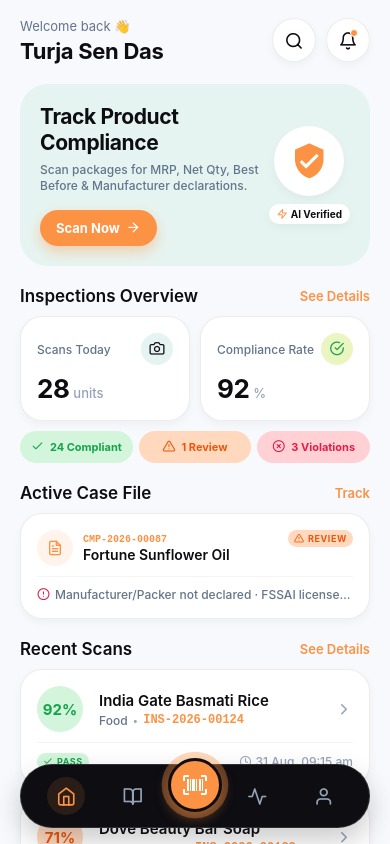
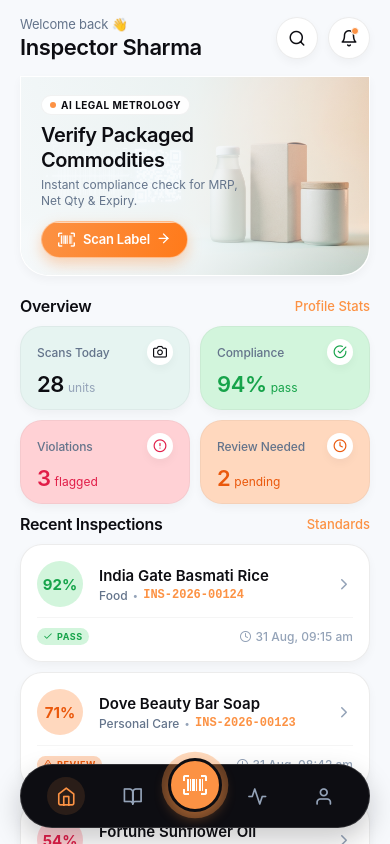
Before and after one commit to harish2007328/check-it, a React Native app: screen /Home in a window 390 px wide. Built offline with nearby package versions, Linux system fonts and the light colour scheme; what react-native-worklets would draw is missing.

Commit message:
feat: simplified liquid glass homepage with 3D scanner banner and real-time scan persistence

```diff
--- a/src/screens/HomeScreen.tsx
+++ b/src/screens/HomeScreen.tsx
@@ -1,4 +1,4 @@
-import React, { useRef } from 'react';
+import React, { useRef, useState, useEffect } from 'react';
 import {
   View,
   Text,
@@ -9,27 +9,45 @@ import {
   SafeAreaView,
   StatusBar,
   Platform,
+  ImageBackground,
 } from 'react-native';
 import { Feather, MaterialCommunityIcons } from '@expo/vector-icons';
+import { LinearGradient } from 'expo-linear-gradient';
+import AsyncStorage from '@react-native-async-storage/async-storage';
 import { Colors, Typography, Spacing, Radii, Shadows } from '../theme/colors';
-import { MOCK_SCANS, MOCK_COMPLAINTS } from '../data/mockScans';
+import { MOCK_SCANS } from '../data/mockScans';
+import { ScanResult } from '../types';
 import ScanCard from '../components/ScanCard';
-import StatusBadge from '../components/StatusBadge';
 
 export default function HomeScreen({ navigation }: any) {
   const scanPressAnim = useRef(new Animated.Value(1)).current;
+  const [scans, setScans] = useState<ScanResult[]>(MOCK_SCANS);
+
+  useEffect(() => {
+    loadSavedScans();
+  }, []);
+
+  const loadSavedScans = async () => {
+    try {
+      const stored = await AsyncStorage.getItem('scans');
+      if (stored) {
+        const parsed: ScanResult[] = JSON.parse(stored);
+        if (parsed.length > 0) {
+          setScans([...parsed, ...MOCK_SCANS]);
+        }
+      }
+    } catch {}
+  };
 
   const handleScanPressIn = () =>
-    Animated.spring(scanPressAnim, { toValue: 0.96, useNativeDriver: Platform.OS !== 'web' }).start();
+    Animated.spring(scanPressAnim, { toValue: 0.95, useNativeDriver: Platform.OS !== 'web' }).start();
   const handleScanPressOut = () =>
     Animated.spring(scanPressAnim, { toValue: 1, useNativeDriver: Platform.OS !== 'web' }).start();
 
   const totalToday = 28;
-  const compliantCount = 24;
+  const complianceRate = 94;
   const violationCount = 3;
-  const reviewCount = 1;
-
-  const activeComplaint = MOCK_COMPLAINTS[0];
+  const reviewCount = 2;
 
   return (
     <SafeAreaView style={styles.safe}>
@@ -39,11 +57,11 @@ export default function HomeScreen({ navigation }: any) {
         showsVerticalScrollIndicator={false}
         contentContainerStyle={styles.scrollContent}
       >
-        {/* ── Top Header Bar ──────────────────────────────────────── */}
+        {/* ── Top App Header ────────────────────────────────────────── */}
         <View style={styles.header}>
           <View>
             <Text style={styles.greeting}>Welcome back 👋</Text>
-            <Text style={styles.userName}>Turja Sen Das</Text>
+            <Text style={styles.userName}>Inspector Sharma</Text>
           </View>
 
           <View style={styles.headerActions}>
@@ -52,7 +70,7 @@ export default function HomeScreen({ navigation }: any) {
               onPress={() => navigation.navigate('Rules')}
               activeOpacity={0.8}
             >
-              <Feather name="search" size={19} color={Colors.textPrimary} />
+              <Feather name="search" size={18} color={Colors.textPrimary} />
             </TouchableOpacity>
 
             <TouchableOpacity
@@ -60,177 +78,165 @@ export default function HomeScreen({ navigation }: any) {
               onPress={() => navigation.navigate('Track')}
               activeOpacity={0.8}
             >
-              <Feather name="bell" size={19} color={Colors.textPrimary} />
+              <Feather name="bell" size={18} color={Colors.textPrimary} />
               <View style={styles.unreadDot} />
             </TouchableOpacity>
           </View>
         </View>
 
-        {/* ── Hero Inspection Banner Card ─────────────────────────── */}
-        <View style={styles.heroCard}>
-          <View style={styles.heroTextContainer}>
-            <Text style={styles.heroTitle}>Track Product{'\n'}Compliance</Text>
-            <Text style={styles.heroSubtitle}>
-              Scan packages for MRP, Net Qty, Best Before & Manufacturer declarations.
+        {/* ── Hero Liquid Banner (Flush top, curved bottom corners) ── */}
+        <View style={styles.heroBannerContainer}>
+          <ImageBackground
+            source={require('../../assets/hero_banner_scanner.jpg')}
+            style={styles.heroBannerBackground}
+            imageStyle={styles.heroBannerImage}
+            resizeMode="cover"
+          >
+            {/* Liquid glass light scrim overlay to ensure left text readability */}
+            <LinearGradient
+              colors={[
+                'rgba(247, 250, 252, 0.94)',
+                'rgba(247, 250, 252, 0.78)',
+                'rgba(247, 250, 252, 0.2)',
+              ]}
+              start={{ x: 0, y: 0.5 }}
+              end={{ x: 1, y: 0.5 }}
+              style={styles.heroGradientOverlay}
+            >
+              <View style={styles.heroContentLeft}>
+                <View style={styles.liveTagPill}>
+                  <View style={styles.liveDot} />
+                  <Text style={styles.liveTagText}>AI LEGAL METROLOGY</Text>
+                </View>
+
+                <Text style={styles.heroHeadline}>
+                  Verify Packaged{'\n'}Commodities
+                </Text>
+
+                <Text style={styles.heroSubtext}>
+                  Instant compliance check for MRP, Net Qty & Expiry.
                 </Text>
 
                 <Animated.View style={{ transform: [{ scale: scanPressAnim }] }}>
                   <TouchableOpacity
-                style={styles.heroCtaBtn}
+                    style={styles.liquidCtaButton}
                     onPressIn={handleScanPressIn}
                     onPressOut={handleScanPressOut}
                     onPress={() => navigation.navigate('Scanner')}
                     activeOpacity={0.9}
                   >
-                <Text style={styles.heroCtaText}>Scan Now</Text>
-                <Feather name="arrow-right" size={15} color={Colors.white} style={{ marginLeft: 6 }} />
+                    <LinearGradient
+                      colors={['#FC9244', '#FF7A1A']}
+                      start={{ x: 0, y: 0 }}
+                      end={{ x: 1, y: 1 }}
+                      style={styles.liquidCtaGradient}
+                    >
+                      <View style={styles.specularTopLight} />
+                      <MaterialCommunityIcons
+                        name="barcode-scan"
+                        size={17}
+                        color={Colors.white}
+                        style={{ marginRight: 8 }}
+                      />
+                      <Text style={styles.liquidCtaText}>Scan Label</Text>
+                      <Feather
+                        name="arrow-right"
+                        size={15}
+                        color={Colors.white}
+                        style={{ marginLeft: 6 }}
+                      />
+                    </LinearGradient>
                   </TouchableOpacity>
                 </Animated.View>
               </View>
-
-          <View style={styles.heroGraphicBox}>
-            <View style={styles.heroIconBubble}>
-              <MaterialCommunityIcons name="shield-check" size={38} color={Colors.primary} />
-            </View>
-            <View style={styles.heroMiniChip}>
-              <Feather name="zap" size={11} color={Colors.primary} style={{ marginRight: 3 }} />
-              <Text style={styles.heroMiniChipText}>AI Verified</Text>
-            </View>
-          </View>
+            </LinearGradient>
+          </ImageBackground>
         </View>
 
-        {/* ── Metrics Overview Grid ───────────────────────────────── */}
+        {/* ── Overview Metrics Grid (Clean 2x2 Pastel Cards) ────────── */}
         <View style={styles.sectionHeader}>
-          <Text style={styles.sectionTitle}>Inspections Overview</Text>
+          <Text style={styles.sectionTitle}>Overview</Text>
           <TouchableOpacity onPress={() => navigation.navigate('Profile')}>
-            <Text style={styles.seeDetails}>See Details</Text>
+            <Text style={styles.seeDetails}>Profile Stats</Text>
           </TouchableOpacity>
         </View>
 
-        <View style={styles.metricsGrid}>
+        <View style={styles.metricsRow}>
           {/* Card 1: Today's Total Scans */}
-          <View style={[styles.metricCard, { backgroundColor: Colors.white }]}>
+          <View style={[styles.metricCard, { backgroundColor: Colors.porcelain }]}>
             <View style={styles.metricTop}>
               <Text style={styles.metricLabel}>Scans Today</Text>
-              <View style={[styles.metricIconCircle, { backgroundColor: Colors.porcelain }]}>
-                <Feather name="camera" size={15} color={Colors.textPrimary} />
+              <View style={[styles.metricIconWrap, { backgroundColor: Colors.white }]}>
+                <Feather name="camera" size={14} color={Colors.textPrimary} />
               </View>
             </View>
-            <View style={styles.metricNumberRow}>
+            <View style={styles.metricBottom}>
               <Text style={styles.metricNumber}>{totalToday}</Text>
               <Text style={styles.metricUnit}>units</Text>
             </View>
           </View>
 
           {/* Card 2: Compliance Rate */}
-          <View style={[styles.metricCard, { backgroundColor: Colors.white }]}>
+          <View style={[styles.metricCard, { backgroundColor: Colors.passBg }]}>
             <View style={styles.metricTop}>
-              <Text style={styles.metricLabel}>Compliance Rate</Text>
-              <View style={[styles.metricIconCircle, { backgroundColor: Colors.chromeWhite }]}>
-                <Feather name="check-circle" size={15} color={Colors.pass} />
+              <Text style={styles.metricLabel}>Compliance</Text>
+              <View style={[styles.metricIconWrap, { backgroundColor: Colors.white }]}>
+                <Feather name="check-circle" size={14} color={Colors.pass} />
               </View>
             </View>
-            <View style={styles.metricNumberRow}>
-              <Text style={styles.metricNumber}>92</Text>
-              <Text style={styles.metricUnit}>%</Text>
+            <View style={styles.metricBottom}>
+              <Text style={[styles.metricNumber, { color: Colors.pass }]}>{complianceRate}%</Text>
+              <Text style={[styles.metricUnit, { color: Colors.pass }]}>pass</Text>
             </View>
           </View>
         </View>
 
-        {/* ── Secondary Metric Pill Row ───────────────────────────── */}
-        <View style={styles.statusChipsRow}>
-          <View style={[styles.statusChipItem, { backgroundColor: Colors.passBg }]}>
-            <Feather name="check" size={13} color={Colors.pass} style={{ marginRight: 6 }} />
-            <Text style={[styles.statusChipText, { color: Colors.pass }]}>
-              {compliantCount} Compliant
-            </Text>
+        <View style={styles.metricsRow}>
+          {/* Card 3: Violations Flagged */}
+          <View style={[styles.metricCard, { backgroundColor: Colors.failBg }]}>
+            <View style={styles.metricTop}>
+              <Text style={styles.metricLabel}>Violations</Text>
+              <View style={[styles.metricIconWrap, { backgroundColor: Colors.white }]}>
+                <Feather name="alert-circle" size={14} color={Colors.fail} />
               </View>
-
-          <View style={[styles.statusChipItem, { backgroundColor: Colors.reviewBg }]}>
-            <Feather name="alert-triangle" size={13} color={Colors.review} style={{ marginRight: 6 }} />
-            <Text style={[styles.statusChipText, { color: Colors.review }]}>
-              {reviewCount} Review
-            </Text>
             </View>
-
-          <View style={[styles.statusChipItem, { backgroundColor: Colors.failBg }]}>
-            <Feather name="x-circle" size={13} color={Colors.fail} style={{ marginRight: 6 }} />
-            <Text style={[styles.statusChipText, { color: Colors.fail }]}>
-              {violationCount} Violations
-            </Text>
+            <View style={styles.metricBottom}>
+              <Text style={[styles.metricNumber, { color: Colors.fail }]}>{violationCount}</Text>
+              <Text style={[styles.metricUnit, { color: Colors.fail }]}>flagged</Text>
             </View>
           </View>
 
-        {/* ── Active Complaint Summary ────────────────────────────── */}
-        {activeComplaint && (
+          {/* Card 4: Needs Review */}
+          <View style={[styles.metricCard, { backgroundColor: Colors.reviewBg }]}>
+            <View style={styles.metricTop}>
+              <Text style={styles.metricLabel}>Review Needed</Text>
+              <View style={[styles.metricIconWrap, { backgroundColor: Colors.white }]}>
+                <Feather name="clock" size={14} color={Colors.review} />
+              </View>
+            </View>
+            <View style={styles.metricBottom}>
+              <Text style={[styles.metricNumber, { color: Colors.review }]}>{reviewCount}</Text>
+              <Text style={[styles.metricUnit, { color: Colors.review }]}>pending</Text>
+            </View>
+          </View>
+        </View>
+
+        {/* ── Recent Inspections ────────────────────────────────────── */}
         <View style={styles.section}>
           <View style={styles.sectionHeader}>
-              <Text style={styles.sectionTitle}>Active Case File</Text>
-              <TouchableOpacity onPress={() => navigation.navigate('Track')}>
-                <Text style={styles.seeDetails}>Track</Text>
+            <Text style={styles.sectionTitle}>Recent Inspections</Text>
+            <TouchableOpacity onPress={() => navigation.navigate('Rules')}>
+              <Text style={styles.seeDetails}>Standards</Text>
             </TouchableOpacity>
           </View>
 
-            <TouchableOpacity
-              style={styles.complaintCard}
-              onPress={() => navigation.navigate('Track', { complaint: activeComplaint })}
-              activeOpacity={0.85}
-            >
-              <View style={styles.complaintTop}>
-                <View style={styles.complaintIconPill}>
-                  <Feather name="file-text" size={16} color={Colors.primary} />
-                </View>
-                <View style={{ flex: 1, marginLeft: 10 }}>
-                  <Text style={styles.complaintId}>{activeComplaint.id}</Text>
-                  <Text style={styles.complaintTitle} numberOfLines={1}>
-                    {activeComplaint.productName}
-                  </Text>
-                </View>
-                <StatusBadge status="REVIEW" size="sm" />
-              </View>
-
-              <View style={styles.complaintDivider} />
-
-              <View style={styles.complaintBottom}>
-                <Feather name="alert-circle" size={13} color={Colors.fail} style={{ marginRight: 5 }} />
-                <Text style={styles.complaintViolations} numberOfLines={1}>
-                  {activeComplaint.violations.join(' · ')}
-                </Text>
-              </View>
-            </TouchableOpacity>
-          </View>
-        )}
-
-        {/* ── Recent Inspections List ─────────────────────────────── */}
-        <View style={styles.section}>
-          <View style={styles.sectionHeader}>
-            <Text style={styles.sectionTitle}>Recent Scans</Text>
-            <TouchableOpacity onPress={() => navigation.navigate('Rules')}>
-              <Text style={styles.seeDetails}>See Details</Text>
-            </TouchableOpacity>
-          </View>
-
-          {MOCK_SCANS.slice(0, 3).map((scan) => (
+          {scans.slice(0, 3).map((scan) => (
             <ScanCard
               key={scan.id}
               scan={scan}
               onPress={() => navigation.navigate('Report', { scan })}
             />
           ))}
-        </View>
-
-        {/* ── Educational Tip Card (Chrome White Pastel) ──────────── */}
-        <View style={styles.educationCard}>
-          <View style={styles.eduHeader}>
-            <View style={styles.eduIconCircle}>
-              <Feather name="book-open" size={14} color={Colors.textPrimary} />
-            </View>
-            <Text style={styles.eduCaps}>LEGAL METROLOGY DIRECTIVE</Text>
-          </View>
-          <Text style={styles.eduTitle}>Mandatory MRP & Unit Sale Price</Text>
-          <Text style={styles.eduBody}>
-            As per the Legal Metrology (Packaged Commodities) Amendment Rules, packages containing more than 1 kg or 1 L must declare Unit Sale Price alongside Maximum Retail Price (MRP).
-          </Text>
         </View>
       </ScrollView>
     </SafeAreaView>
@@ -245,23 +251,27 @@ const styles = StyleSheet.create({
   scrollContent: {
     paddingHorizontal: Spacing.lg,
     paddingTop: Spacing.md,
-    paddingBottom: 110, // Space for floating bottom island
+    paddingBottom: 110, // Breathing space for floating bottom island
   },
+
+  // ── Header ──────────────────────────────────────────
   header: {
     flexDirection: 'row',
     justifyContent: 'space-between',
     alignItems: 'center',
-    marginBottom: Spacing.lg,
+    marginBottom: Spacing.md,
   },
   greeting: {
-    ...Typography.body,
+    fontSize: 13,
+    fontWeight: '400',
     color: Colors.textSecondary,
-    fontSize: 13,
+    letterSpacing: -0.2,
   },
   userName: {
-    ...Typography.headline,
     fontSize: 22,
-    fontWeight: '700',
+    fontWeight: '600',
+    color: Colors.textPrimary,
+    letterSpacing: -0.4,
     marginTop: 2,
   },
   headerActions: {
@@ -269,9 +279,9 @@ const styles = StyleSheet.create({
     gap: Spacing.sm,
   },
   circleBtn: {
-    width: 44,
-    height: 44,
-    borderRadius: 22,
+    width: 42,
+    height: 42,
+    borderRadius: 21,
     backgroundColor: Colors.white,
     alignItems: 'center',
     justifyContent: 'center',
@@ -281,8 +291,8 @@ const styles = StyleSheet.create({
   },
   unreadDot: {
     position: 'absolute',
-    top: 10,
-    right: 11,
+    top: 9,
+    right: 10,
     width: 8,
     height: 8,
     borderRadius: 4,
@@ -290,79 +300,115 @@ const styles = StyleSheet.create({
     borderWidth: 1.5,
     borderColor: Colors.white,
   },
-  heroCard: {
-    backgroundColor: Colors.porcelain,
-    borderRadius: Radii.xl,
-    padding: Spacing.lg,
+
+  // ── Hero Banner ─────────────────────────────────────
+  heroBannerContainer: {
+    width: '100%',
+    height: 200,
+    backgroundColor: Colors.white,
+    borderTopLeftRadius: 0,
+    borderTopRightRadius: 0,
+    borderBottomLeftRadius: 28,
+    borderBottomRightRadius: 28,
+    overflow: 'hidden',
+    marginBottom: Spacing.lg,
+    borderWidth: 1,
+    borderColor: 'rgba(255, 255, 255, 0.85)',
+    ...Shadows.soft,
+  },
+  heroBannerBackground: {
+    flex: 1,
+    width: '100%',
+    height: '100%',
+  },
+  heroBannerImage: {
+    borderBottomLeftRadius: 28,
+    borderBottomRightRadius: 28,
+  },
+  heroGradientOverlay: {
+    flex: 1,
+    paddingHorizontal: Spacing.lg,
+    paddingVertical: Spacing.md,
+    justifyContent: 'center',
+  },
+  heroContentLeft: {
+    maxWidth: '68%',
+  },
+  liveTagPill: {
     flexDirection: 'row',
     alignItems: 'center',
-    justifyContent: 'space-between',
-    marginBottom: Spacing.lg,
-    overflow: 'hidden',
+    backgroundColor: 'rgba(255, 255, 255, 0.92)',
+    paddingHorizontal: 8,
+    paddingVertical: 3,
+    borderRadius: Radii.full,
+    alignSelf: 'flex-start',
+    marginBottom: 8,
+    borderWidth: 1,
+    borderColor: 'rgba(13, 13, 18, 0.05)',
   },
-  heroTextContainer: {
-    flex: 1,
-    paddingRight: Spacing.sm,
+  liveDot: {
+    width: 6,
+    height: 6,
+    borderRadius: 3,
+    backgroundColor: Colors.primary,
+    marginRight: 5,
   },
-  heroTitle: {
-    fontSize: 21,
+  liveTagText: {
+    fontSize: 10,
     fontWeight: '700',
     color: Colors.textPrimary,
-    lineHeight: 26,
+    letterSpacing: 0.5,
+  },
+  heroHeadline: {
+    fontSize: 20,
+    fontWeight: '600',
+    color: Colors.textPrimary,
+    lineHeight: 25,
     letterSpacing: -0.4,
   },
-  heroSubtitle: {
-    ...Typography.caption,
+  heroSubtext: {
+    fontSize: 12,
+    fontWeight: '400',
     color: Colors.textSecondary,
-    marginTop: 6,
-    marginBottom: Spacing.md,
+    marginTop: 4,
+    marginBottom: 12,
     lineHeight: 16,
   },
-  heroCtaBtn: {
-    backgroundColor: Colors.primary,
-    flexDirection: 'row',
-    alignItems: 'center',
+
+  // ── Liquid Glass CTA Button ──────────────────────────
+  liquidCtaButton: {
     alignSelf: 'flex-start',
-    paddingHorizontal: 16,
-    paddingVertical: 10,
     borderRadius: Radii.full,
     ...Shadows.glowOrange,
   },
-  heroCtaText: {
-    fontSize: 13,
-    fontWeight: '700',
-    color: Colors.white,
-  },
-  heroGraphicBox: {
-    alignItems: 'center',
-    justifyContent: 'center',
-  },
-  heroIconBubble: {
-    width: 70,
-    height: 70,
-    borderRadius: 35,
-    backgroundColor: Colors.white,
-    alignItems: 'center',
-    justifyContent: 'center',
-    ...Shadows.soft,
-  },
-  heroMiniChip: {
+  liquidCtaGradient: {
     flexDirection: 'row',
     alignItems: 'center',
-    backgroundColor: Colors.white,
-    paddingHorizontal: 8,
-    paddingVertical: 4,
+    paddingHorizontal: 16,
+    paddingVertical: 9,
     borderRadius: Radii.full,
-    marginTop: 8,
-    ...Shadows.soft,
+    borderWidth: 1,
+    borderColor: 'rgba(255, 255, 255, 0.45)',
+    overflow: 'hidden',
   },
-  heroMiniChipText: {
-    fontSize: 10,
-    fontWeight: '700',
-    color: Colors.textPrimary,
+  specularTopLight: {
+    position: 'absolute',
+    top: 0,
+    left: 0,
+    right: 0,
+    height: 1,
+    backgroundColor: 'rgba(255, 255, 255, 0.65)',
   },
+  liquidCtaText: {
+    fontSize: 13,
+    fontWeight: '600',
+    color: Colors.white,
+    letterSpacing: -0.2,
+  },
+
+  // ── Section ──────────────────────────────────────────
   section: {
-    marginBottom: Spacing.lg,
+    marginBottom: Spacing.md,
   },
   sectionHeader: {
     flexDirection: 'row',
@@ -371,15 +417,19 @@ const styles = StyleSheet.create({
     marginBottom: Spacing.sm,
   },
   sectionTitle: {
-    ...Typography.title,
-    fontSize: 17,
+    fontSize: 16,
+    fontWeight: '600',
+    color: Colors.textPrimary,
+    letterSpacing: -0.3,
   },
   seeDetails: {
     fontSize: 13,
-    fontWeight: '600',
+    fontWeight: '500',
     color: Colors.primary,
   },
-  metricsGrid: {
+
+  // ── Metrics 2x2 Grid ─────────────────────────────────
+  metricsRow: {
     flexDirection: 'row',
     gap: Spacing.sm,
     marginBottom: Spacing.sm,
@@ -387,145 +437,46 @@ const styles = StyleSheet.create({
   metricCard: {
     flex: 1,
     borderRadius: Radii.lg,
-    padding: Spacing.md,
+    paddingHorizontal: Spacing.md,
+    paddingVertical: Spacing.sm + 2,
     borderWidth: 1,
-    borderColor: Colors.border,
+    borderColor: 'rgba(13, 13, 18, 0.04)',
     ...Shadows.soft,
   },
   metricTop: {
     flexDirection: 'row',
     justifyContent: 'space-between',
     alignItems: 'center',
-    marginBottom: 8,
+    marginBottom: 6,
   },
   metricLabel: {
-    ...Typography.caption,
     fontSize: 12,
+    fontWeight: '500',
     color: Colors.textSecondary,
-    fontWeight: '500',
+    letterSpacing: -0.1,
   },
-  metricIconCircle: {
-    width: 32,
-    height: 32,
-    borderRadius: 16,
+  metricIconWrap: {
+    width: 26,
+    height: 26,
+    borderRadius: 13,
     alignItems: 'center',
     justifyContent: 'center',
+    ...Shadows.soft,
   },
-  metricNumberRow: {
+  metricBottom: {
     flexDirection: 'row',
     alignItems: 'baseline',
   },
   metricNumber: {
-    fontSize: 26,
-    fontWeight: '700',
+    fontSize: 22,
+    fontWeight: '600',
     color: Colors.textPrimary,
-    letterSpacing: -0.5,
+    letterSpacing: -0.4,
   },
   metricUnit: {
-    fontSize: 13,
-    fontWeight: '500',
+    fontSize: 12,
+    fontWeight: '400',
     color: Colors.textMuted,
     marginLeft: 4,
   },
-  statusChipsRow: {
-    flexDirection: 'row',
-    gap: Spacing.xs,
-    marginBottom: Spacing.lg,
-  },
-  statusChipItem: {
-    flex: 1,
-    flexDirection: 'row',
-    alignItems: 'center',
-    justifyContent: 'center',
-    paddingVertical: 9,
-    borderRadius: Radii.md,
-  },
-  statusChipText: {
-    fontSize: 11,
-    fontWeight: '700',
-  },
-  complaintCard: {
-    backgroundColor: Colors.white,
-    borderRadius: Radii.lg,
-    padding: Spacing.md,
-    borderWidth: 1,
-    borderColor: Colors.border,
-    ...Shadows.soft,
-  },
-  complaintTop: {
-    flexDirection: 'row',
-    alignItems: 'center',
-  },
-  complaintIconPill: {
-    width: 36,
-    height: 36,
-    borderRadius: 18,
-    backgroundColor: Colors.primaryLight,
-    alignItems: 'center',
-    justifyContent: 'center',
-  },
-  complaintId: {
-    ...Typography.caption,
-    fontSize: 10,
-    fontWeight: '700',
-    color: Colors.primary,
-    fontFamily: 'monospace',
-  },
-  complaintTitle: {
-    ...Typography.title,
-    fontSize: 14,
-    marginTop: 1,
-  },
-  complaintDivider: {
-    height: 1,
-    backgroundColor: Colors.borderLight,
-    marginVertical: 10,
-  },
-  complaintBottom: {
-    flexDirection: 'row',
-    alignItems: 'center',
-  },
-  complaintViolations: {
-    ...Typography.caption,
-    color: Colors.textSecondary,
-    flex: 1,
-  },
-  educationCard: {
-    backgroundColor: Colors.chromeWhite,
-    borderRadius: Radii.xl,
-    padding: Spacing.md,
-    marginTop: Spacing.xs,
-    borderWidth: 1,
-    borderColor: Colors.chromeWhiteDark,
-  },
-  eduHeader: {
-    flexDirection: 'row',
-    alignItems: 'center',
-    marginBottom: 6,
-  },
-  eduIconCircle: {
-    width: 24,
-    height: 24,
-    borderRadius: 12,
-    backgroundColor: Colors.white,
-    alignItems: 'center',
-    justifyContent: 'center',
-    marginRight: 6,
-  },
-  eduCaps: {
-    ...Typography.labelCaps,
-    fontSize: 9,
-    color: Colors.textPrimary,
-  },
-  eduTitle: {
-    ...Typography.title,
-    fontSize: 14,
-    marginBottom: 4,
-  },
-  eduBody: {
-    ...Typography.body,
-    fontSize: 12,
-    lineHeight: 17,
-    color: Colors.textPrimary,
-  },
 });
--- a/src/screens/ScannerScreen.tsx
+++ b/src/screens/ScannerScreen.tsx
@@ -13,6 +13,7 @@ import {
 } from 'react-native';
 import { Feather, MaterialCommunityIcons } from '@expo/vector-icons';
 import * as ImagePicker from 'expo-image-picker';
+import AsyncStorage from '@react-native-async-storage/async-storage';
 import { Colors, Spacing, Radii, Typography, Shadows } from '../theme/colors';
 import { simulateScan } from '../data/mockScans';
 
@@ -42,6 +43,11 @@ export default function ScannerScreen({ navigation }: any) {
     setStatus('Checking Legal Metrology Rules (2026.3)...');
 
     const result = await simulateScan(uri);
+    try {
+      const stored = await AsyncStorage.getItem('scans');
+      const existing = stored ? JSON.parse(stored) : [];
+      await AsyncStorage.setItem('scans', JSON.stringify([result, ...existing]));
+    } catch {}
     setScanning(false);
     navigation.navigate('Report', { scan: result });
   };
```
Also changed, not shown: assets/hero_banner_scanner.jpg (added). Lines whose indentation alone changed are shown as unchanged.
